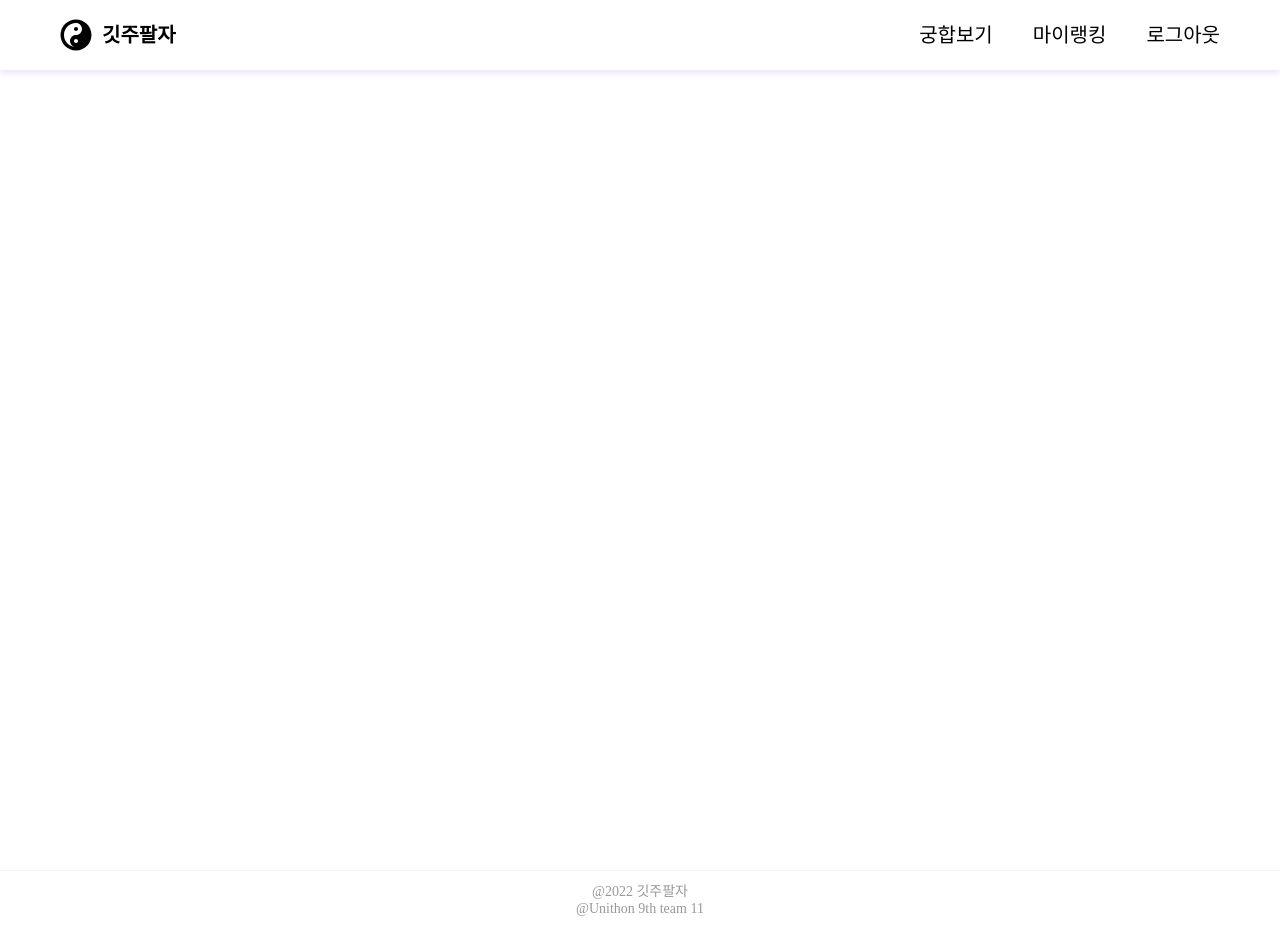
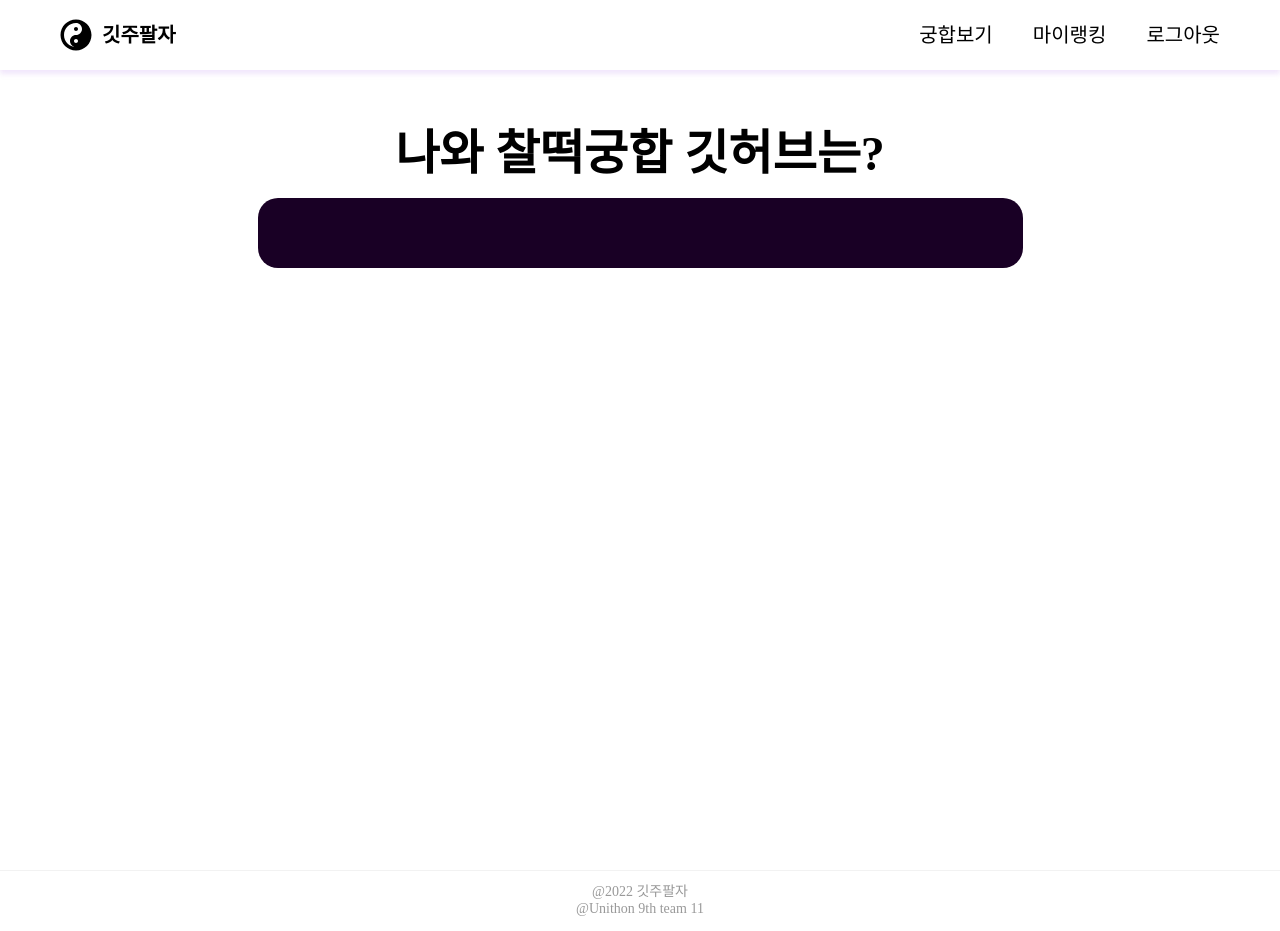
Before and after one commit to unithon-9th-team11/unithon-9th-team11-FE, a Next.js app: page /ranking in a window 1280 px wide. Built offline with nearby package versions, Linux system fonts and the light colour scheme; no server answers.

Commit message:
ranking box

```diff
--- a/src/pages/ranking.tsx
+++ b/src/pages/ranking.tsx
@@ -1,9 +1,11 @@
 import UsersLayout from '@RootComponents/UsersLayout';
 import Link from 'next/link';
 import axios from 'axios';
+import styled from 'styled-components';
 
 type Usergit = {
   name: string;
+  score: number;
 };
 
 type GetUsergitResponse = {
@@ -11,34 +13,69 @@ type GetUsergitResponse = {
 };
 
 const Ranking = () => {
-    const getUsergit = async()=>{
-        try {
-            const{data} = await axios.get<GetUsergitResponse>(
-                'api 주소', //api 주소 여기다가 넣기
-                {
-                    headers : {
-                        Accept: 'application/json',
-                    },
-                },
-            );
-            console.log(JSON.stringify(data, null, 2));
-            return data;
-        } catch (error){
-            if(axios.isAxiosError(error)){
-                console.log('error message: ', error.message);
-                return error.message;
-            }else{
-                console.log('unexpected error: ', error);
-                return '이거는 unexpected error';
-            }
-        }
-    }
-    getUsergit();
+  //axios로 데이터 get 해오기
+  // const getUsergit = async()=>{
+  //     try {
+  //         const{data} = await axios.get<GetUsergitResponse>(
+  //             'api 주소', //api 주소 여기다가 넣기
+  //             {
+  //                 headers : {
+  //                     Accept: 'application/json',
+  //                 },
+  //             },
+  //         );
+  //         console.log(JSON.stringify(data, null, 2));
+  //         return data;
+  //     } catch (error){
+  //         if(axios.isAxiosError(error)){
+  //             console.log('error message: ', error.message);
+  //             return error.message;
+  //         }else{
+  //             console.log('unexpected error: ', error);
+  //             return '이거는 unexpected error';
+  //         }
+  //     }
+  // }
+  // getUsergit();
+
+  //랭킹데이터 객체
+  // const RankingData = (props) => {
+  //     const Ranking = getUsergit.map(())
+  // };
+
   return (
-  <UsersLayout>
-
-  </UsersLayout>
-  )
+    <RankingLayout>
+      <RankTitle>나와 찰떡궁합 깃허브는?</RankTitle>
+      <RankBox backgroundColor="#190025" />
+    </RankingLayout>
+  );
 };
 
 export default Ranking;
+
+const RankBox = styled.div<{ backgroundColor: string }>`
+  width: 765px;
+  height: 70px;
+  background-color: ${(props) => props.backgroundColor};
+  display: flex;
+  justify-content: center;
+  align-items: center;
+  border-radius: 20px;
+  margin: 20px;
+`;
+
+const RankTitle = styled.div`
+  font-size: 48px;
+  font-weight: 600;
+  display: flex;
+  justify-content: center;
+  align-items: center;
+  margin-top: 5%;
+`;
+
+const RankingLayout = styled.div`
+  display: flex;
+  flex-direction: column;
+  justify-content: center;
+  align-items: center;
+`;
```
